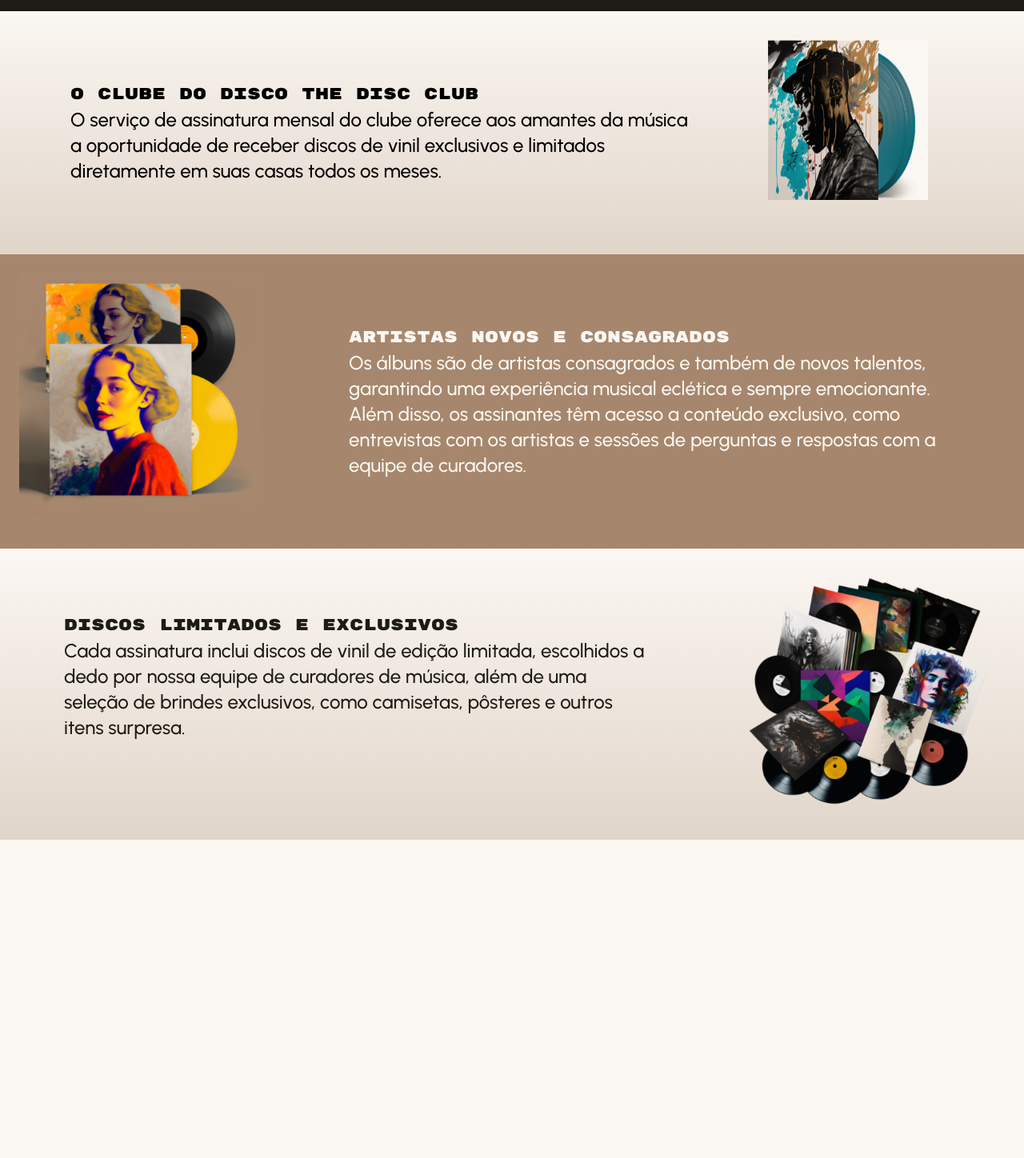
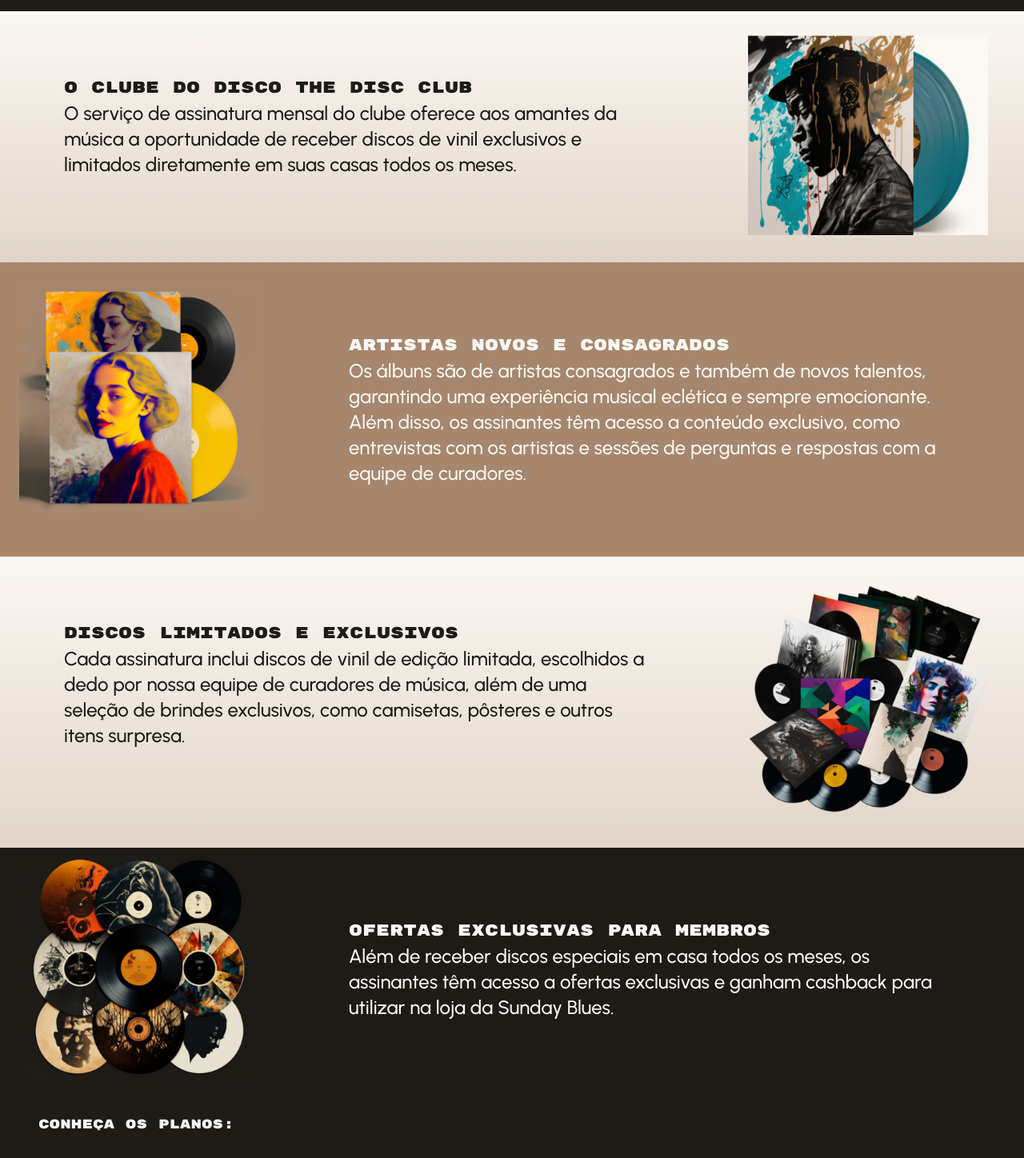
Before and after one commit to Ansh-Kataria/Sunday-Blues, a React (Vite) app: page / in a window 1280 px wide. Shown: the part 66-1514 px from the top of the page at 80% size. Before the commit the page ends 1116 px from the top, so only its background shows below. Built offline with nearby package versions, Linux system fonts and the light colour scheme.

Commit message:
section4 created

```diff
--- a/src/App.jsx
+++ b/src/App.jsx
@@ -1,4 +1,4 @@
-import { Header, Section1, Section2, Section3 } from "./components";
+import { Header, Section1, Section2, Section3, Section4 } from "./components";
 
 import "./App.css";
 const App = () => (
@@ -7,6 +7,7 @@ const App = () => (
     <Section1 />
     <Section2 />
     <Section3 />
+    <Section4 />
   </div>
 );
 
--- a/src/components/Header/Header.css
+++ b/src/components/Header/Header.css
@@ -11,7 +11,7 @@
 
 .header-left {
   display: flex;
-  padding-left: 120px;
+  padding-left: 80px;
   padding-top: 16px;
   padding-bottom: 16px;
 }
--- a/src/components/Section1/Section1.css
+++ b/src/components/Section1/Section1.css
@@ -8,7 +8,9 @@
 .section1-left {
   display: flex;
   flex-direction: column;
-  padding:88px;
+  align-items: flex-start;
+  padding: 80px;
+  color: var(--color-charcoal);
 }
 
 .section1-left-heading {
@@ -26,48 +28,10 @@
 }
 
 .section1-right {
-  display: flex;
-  padding-right: 120px;
+  padding: 30px 45px;
 }
 
 .section1-right img {
-  width: 200px;
-  height: 200px;
-  padding: 36px 0;
+  width: 300px;
+  height: 250px;
 }
-
-@media screen and (max-width:425px) {
-  .section1 {
-    width: 100%;
-    height: 100%;
-    margin: 0;
-    flex-direction: column;
-    padding-top: 24px;
-    padding-bottom: 24px;
-  }
-
-  .section1-left{
-    display: flex;
-    flex-direction: column;
-    padding-left: 32px;
-    padding-right: 24px;
-  }
-
-  .section1-left-heading {
-    font-size: 16px;
-  }
-
-  .section1-left-text{
-    font-size: 16px;
-  }
-
-  .section1-right {
-    padding: 0px 32px;
-    width: 100%;
-  }
-
-  .section1-right img {
-    width: 300px;
-    height: 300px;
-  }
-}
--- /dev/null
+++ b/src/components/Section4/Section4.css
@@ -0,0 +1,43 @@
+.section4 {
+  display: flex;
+  justify-content: space-between;
+  align-items: flex-start;
+  background: var(--color-charcoal);
+}
+
+.section4-left {
+  padding: 0px 24px;
+}
+
+.section4-left img {
+  width: 300px;
+  height: 300px;
+}
+
+.section4-left-text {
+    font-family: var(--font-family-big);
+    color: var(--color-soft-grey);
+    padding: 32px 24px;
+}
+
+.section4-right {
+  display: flex;
+  flex-direction: column;
+  align-items: flex-start;
+  padding: 88px;
+  color: var(--color-cream);
+}
+
+.section4-right-heading {
+  font-family: var(--font-family-big);
+  font-weight: 400;
+  font-size: 20px;
+  line-height: 32px;
+}
+
+.section4-right-text {
+  font-family: var(--font-family-small);
+  font-weight: 500;
+  font-size: 24px;
+  line-height: 32px;
+}
--- /dev/null
+++ b/src/components/Section4/Section4.jsx
@@ -0,0 +1,29 @@
+import React from "react";
+import "./Section4.css"
+import { section4 } from "../../assets";
+const Section4 = () => {
+  return (
+    <div className="section4">
+      <div className="section4-left">
+        <img src={section4} alt="section4" />
+        <div className="section4-left-text">
+            <p>CONHEÇA OS PLANOS:</p>
+        </div>
+      </div>
+      <div className="section4-right">
+        <div className="section4-right-heading">
+          <p>OFERTAS EXCLUSIVAS PARA MEMBROS</p>
+        </div>
+        <div className="section4-right-text">
+          <p>
+            Além de receber discos especiais em casa todos os meses, os
+            assinantes têm acesso a ofertas exclusivas e ganham cashback para
+            utilizar na loja da Sunday Blues.
+          </p>
+        </div>
+      </div>
+    </div>
+  );
+};
+
+export default Section4;
--- a/src/components/index.js
+++ b/src/components/index.js
@@ -2,9 +2,12 @@ import Header from "./Header/Header";
 import Section1 from "./Section1/Section1";
 import Section2 from "./Section2/Section2";
 import Section3 from "./Section3/Section3";
+import Section4 from "./Section4/Section4";
+
 export {
     Header,
     Section1,
     Section2,
-    Section3
+    Section3,
+    Section4
 };
```
